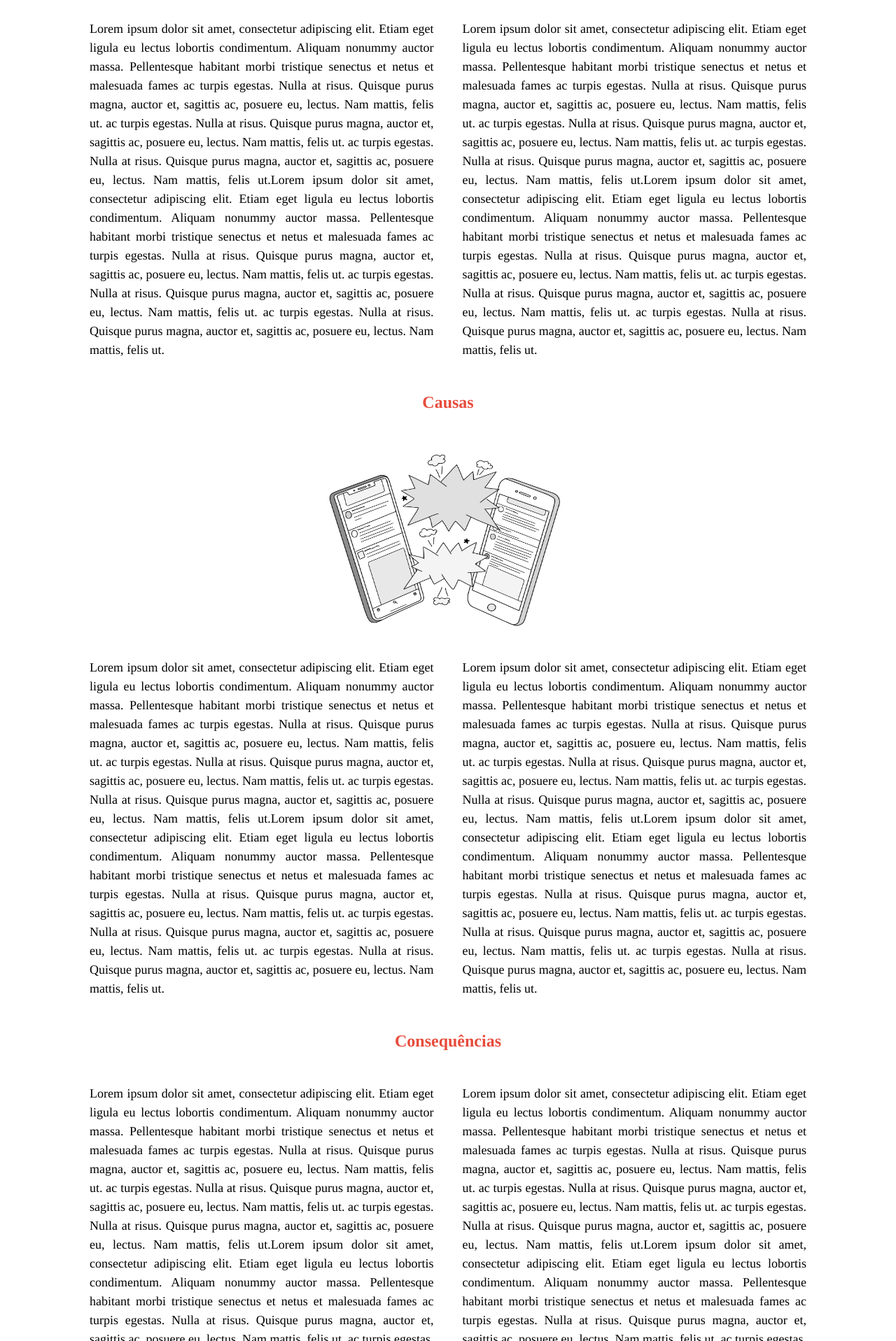
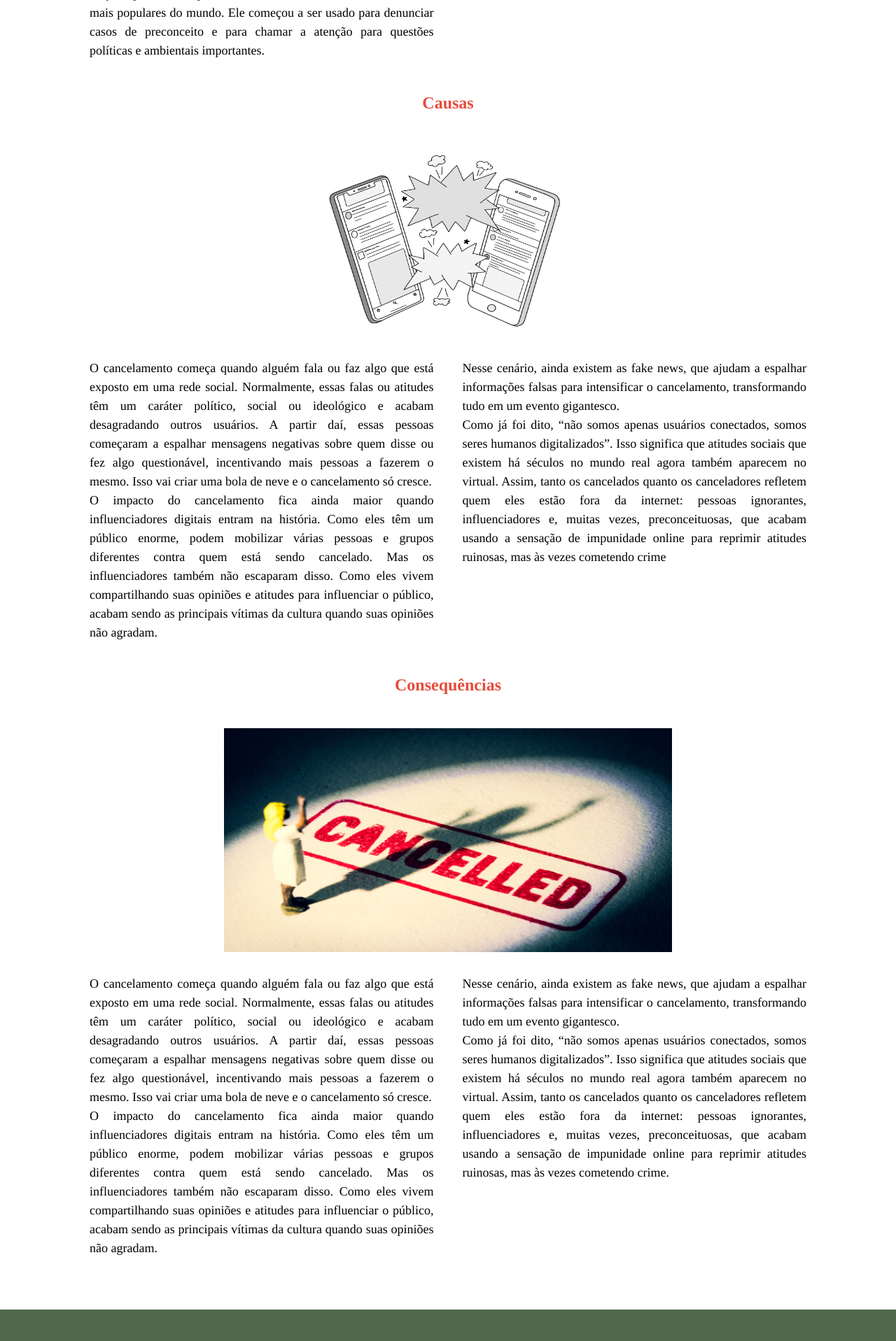
Before and after one commit to helo-isa/Projeto-Integrador-III, a Flask app: page /cancelamento in a window 1280 px wide. Shown: the part 663-2580 px from the top of the page at 70% size. Run offline with Flask 3, Linux system fonts and the light colour scheme; some libraries are stand-ins or nearby versions.

Commit message:
atualizações

```diff
--- a/app/templates/cancelamento.html
+++ b/app/templates/cancelamento.html
@@ -46,12 +46,16 @@
     <section>
         <h1 class="titulo1">O CANCELAMENTO</h1>
         <div class="imagens">
-            <img src="../static/imagens/cancelamento3.jpg" alt=""  class="img">
+            <!-- <img src="../static/imagens/cancelamento3.jpg" alt=""  class="img"> -->
         </div>
         <div class="container">
             <div class="textos">
-                <div class="coluna"> Lorem ipsum dolor sit amet, consectetur adipiscing elit. Etiam eget ligula eu lectus lobortis condimentum. Aliquam nonummy auctor massa. Pellentesque habitant morbi tristique senectus et netus et malesuada fames ac turpis egestas. Nulla at risus. Quisque purus magna, auctor et, sagittis ac, posuere eu, lectus. Nam mattis, felis ut. ac turpis egestas. Nulla at risus. Quisque purus magna, auctor et, sagittis ac, posuere eu, lectus. Nam mattis, felis ut. ac turpis egestas. Nulla at risus. Quisque purus magna, auctor et, sagittis ac, posuere eu, lectus. Nam mattis, felis ut.Lorem ipsum dolor sit amet, consectetur adipiscing elit. Etiam eget ligula eu lectus lobortis condimentum. Aliquam nonummy auctor massa. Pellentesque habitant morbi tristique senectus et netus et malesuada fames ac turpis egestas. Nulla at risus. Quisque purus magna, auctor et, sagittis ac, posuere eu, lectus. Nam mattis, felis ut. ac turpis egestas. Nulla at risus. Quisque purus magna, auctor et, sagittis ac, posuere eu, lectus. Nam mattis, felis ut. ac turpis egestas. Nulla at risus. Quisque purus magna, auctor et, sagittis ac, posuere eu, lectus. Nam mattis, felis ut. </div>
-                <div class="coluna"> Lorem ipsum dolor sit amet, consectetur adipiscing elit. Etiam eget ligula eu lectus lobortis condimentum. Aliquam nonummy auctor massa. Pellentesque habitant morbi tristique senectus et netus et malesuada fames ac turpis egestas. Nulla at risus. Quisque purus magna, auctor et, sagittis ac, posuere eu, lectus. Nam mattis, felis ut. ac turpis egestas. Nulla at risus. Quisque purus magna, auctor et, sagittis ac, posuere eu, lectus. Nam mattis, felis ut. ac turpis egestas. Nulla at risus. Quisque purus magna, auctor et, sagittis ac, posuere eu, lectus. Nam mattis, felis ut.Lorem ipsum dolor sit amet, consectetur adipiscing elit. Etiam eget ligula eu lectus lobortis condimentum. Aliquam nonummy auctor massa. Pellentesque habitant morbi tristique senectus et netus et malesuada fames ac turpis egestas. Nulla at risus. Quisque purus magna, auctor et, sagittis ac, posuere eu, lectus. Nam mattis, felis ut. ac turpis egestas. Nulla at risus. Quisque purus magna, auctor et, sagittis ac, posuere eu, lectus. Nam mattis, felis ut. ac turpis egestas. Nulla at risus. Quisque purus magna, auctor et, sagittis ac, posuere eu, lectus. Nam mattis, felis ut. </div>
+                <div class="coluna"> As discussões dos gregos sobre os problemas sociais foram super importantes para o desenvolvimento da sociedade. O autor traz o conceito de "ágora virtual", destacando que hoje em dias essas conversas continuam acontecendo, mas não mais nas praças públicas como os gregos atenienses fizeram. Agora, elas rolam nos ambientes virtuais, como nas redes sociais. Essa nova ágora surgiu com o avanço da tecnologia, criando outros espaços para discutir a evolução da sociedade. Mas, junto com isso, também abriu espaço para coisas como o cancelamento.
+                <br>
+                Nos Estados Unidos, o termo “cancelamento” começou a ganhar força lá por 2017, especialmente no Twitter, uma das redes sociais mais populares do mundo. Ele começou a ser usado para denunciar casos de preconceito e para chamar a atenção para questões políticas e ambientais importantes.  </div>
+                <div class="coluna"> A ideia era debater assuntos de grande relevância social. Só que, com o tempo, o significado mudou. O cancelamento passou a ser mais sobre julgar pessoas ou empresas por causa de alguma atitude ou fala, tentando acabar com a influência delas.
+                <br>
+                As redes sociais, por sua vez, dão espaço para a liberdade de expressão, permitindo que qualquer pessoa compartilhe suas opiniões e ideias. Mas essa liberdade também gera conflitos, porque nem todo mundo concorda com tudo o que é dito ou feito online. E é nesse contexto que surge a cultura do cancelamento, trazendo várias polêmicas sobre o que é aceitável ou não. </div>
             </div>
         </div>
 
@@ -59,20 +63,29 @@
         <div class="imagens"><img src="../static/imagens/cancelamento2.png" style="height: 17em; width: 25em;"></div>
         <div class="container">
             <div class="textos">
-                <div class="coluna"> Lorem ipsum dolor sit amet, consectetur adipiscing elit. Etiam eget ligula eu lectus lobortis condimentum. Aliquam nonummy auctor massa. Pellentesque habitant morbi tristique senectus et netus et malesuada fames ac turpis egestas. Nulla at risus. Quisque purus magna, auctor et, sagittis ac, posuere eu, lectus. Nam mattis, felis ut. ac turpis egestas. Nulla at risus. Quisque purus magna, auctor et, sagittis ac, posuere eu, lectus. Nam mattis, felis ut. ac turpis egestas. Nulla at risus. Quisque purus magna, auctor et, sagittis ac, posuere eu, lectus. Nam mattis, felis ut.Lorem ipsum dolor sit amet, consectetur adipiscing elit. Etiam eget ligula eu lectus lobortis condimentum. Aliquam nonummy auctor massa. Pellentesque habitant morbi tristique senectus et netus et malesuada fames ac turpis egestas. Nulla at risus. Quisque purus magna, auctor et, sagittis ac, posuere eu, lectus. Nam mattis, felis ut. ac turpis egestas. Nulla at risus. Quisque purus magna, auctor et, sagittis ac, posuere eu, lectus. Nam mattis, felis ut. ac turpis egestas. Nulla at risus. Quisque purus magna, auctor et, sagittis ac, posuere eu, lectus. Nam mattis, felis ut. </div>
-                <div class="coluna" >Lorem ipsum dolor sit amet, consectetur adipiscing elit. Etiam eget ligula eu lectus lobortis condimentum. Aliquam nonummy auctor massa. Pellentesque habitant morbi tristique senectus et netus et malesuada fames ac turpis egestas. Nulla at risus. Quisque purus magna, auctor et, sagittis ac, posuere eu, lectus. Nam mattis, felis ut. ac turpis egestas. Nulla at risus. Quisque purus magna, auctor et, sagittis ac, posuere eu, lectus. Nam mattis, felis ut. ac turpis egestas. Nulla at risus. Quisque purus magna, auctor et, sagittis ac, posuere eu, lectus. Nam mattis, felis ut.Lorem ipsum dolor sit amet, consectetur adipiscing elit. Etiam eget ligula eu lectus lobortis condimentum. Aliquam nonummy auctor massa. Pellentesque habitant morbi tristique senectus et netus et malesuada fames ac turpis egestas. Nulla at risus. Quisque purus magna, auctor et, sagittis ac, posuere eu, lectus. Nam mattis, felis ut. ac turpis egestas. Nulla at risus. Quisque purus magna, auctor et, sagittis ac, posuere eu, lectus. Nam mattis, felis ut. ac turpis egestas. Nulla at risus. Quisque purus magna, auctor et, sagittis ac, posuere eu, lectus. Nam mattis, felis ut.</div>
+                <div class="coluna"> O cancelamento começa quando alguém fala ou faz algo que está exposto em uma rede social. Normalmente, essas falas ou atitudes têm um caráter político, social ou ideológico e acabam desagradando outros usuários. A partir daí, essas pessoas começaram a espalhar mensagens negativas sobre quem disse ou fez algo questionável, incentivando mais pessoas a fazerem o mesmo. Isso vai criar uma bola de neve e o cancelamento só cresce.
+                <br>
+                O impacto do cancelamento fica ainda maior quando influenciadores digitais entram na história. Como eles têm um público enorme, podem mobilizar várias pessoas e grupos diferentes contra quem está sendo cancelado. Mas os influenciadores também não escaparam disso. Como eles vivem compartilhando suas opiniões e atitudes para influenciar o público, acabam sendo as principais vítimas da cultura quando suas opiniões não agradam. </div>
+                <div class="coluna" >Nesse cenário, ainda existem as fake news, que ajudam a espalhar informações falsas para intensificar o cancelamento, transformando tudo em um evento gigantesco.
+                <br>
+                Como já foi dito, “não somos apenas usuários conectados, somos seres humanos digitalizados”. Isso significa que atitudes sociais que existem há séculos no mundo real agora também aparecem no virtual. Assim, tanto os cancelados quanto os canceladores refletem quem eles estão fora da internet: pessoas ignorantes, influenciadores e, muitas vezes, preconceituosas, que acabam usando a sensação de impunidade online para reprimir atitudes ruinosas, mas às vezes cometendo crime</div>
             </div>
         </div>
 
 
         <h2 class="subtitulos">Consequências</h2>
+        <div class="imagens"><img src="../static/imagens/cancelamento1.jpg" alt="" class="img"></div>
         <div class="container">
             <div class="textos">
-                <div class="coluna"> Lorem ipsum dolor sit amet, consectetur adipiscing elit. Etiam eget ligula eu lectus lobortis condimentum. Aliquam nonummy auctor massa. Pellentesque habitant morbi tristique senectus et netus et malesuada fames ac turpis egestas. Nulla at risus. Quisque purus magna, auctor et, sagittis ac, posuere eu, lectus. Nam mattis, felis ut. ac turpis egestas. Nulla at risus. Quisque purus magna, auctor et, sagittis ac, posuere eu, lectus. Nam mattis, felis ut. ac turpis egestas. Nulla at risus. Quisque purus magna, auctor et, sagittis ac, posuere eu, lectus. Nam mattis, felis ut.Lorem ipsum dolor sit amet, consectetur adipiscing elit. Etiam eget ligula eu lectus lobortis condimentum. Aliquam nonummy auctor massa. Pellentesque habitant morbi tristique senectus et netus et malesuada fames ac turpis egestas. Nulla at risus. Quisque purus magna, auctor et, sagittis ac, posuere eu, lectus. Nam mattis, felis ut. ac turpis egestas. Nulla at risus. Quisque purus magna, auctor et, sagittis ac, posuere eu, lectus. Nam mattis, felis ut. ac turpis egestas. Nulla at risus. Quisque purus magna, auctor et, sagittis ac, posuere eu, lectus. Nam mattis, felis ut.</div>
-                <div class="coluna"> Lorem ipsum dolor sit amet, consectetur adipiscing elit. Etiam eget ligula eu lectus lobortis condimentum. Aliquam nonummy auctor massa. Pellentesque habitant morbi tristique senectus et netus et malesuada fames ac turpis egestas. Nulla at risus. Quisque purus magna, auctor et, sagittis ac, posuere eu, lectus. Nam mattis, felis ut. ac turpis egestas. Nulla at risus. Quisque purus magna, auctor et, sagittis ac, posuere eu, lectus. Nam mattis, felis ut. ac turpis egestas. Nulla at risus. Quisque purus magna, auctor et, sagittis ac, posuere eu, lectus. Nam mattis, felis ut.Lorem ipsum dolor sit amet, consectetur adipiscing elit. Etiam eget ligula eu lectus lobortis condimentum. Aliquam nonummy auctor massa. Pellentesque habitant morbi tristique senectus et netus et malesuada fames ac turpis egestas. Nulla at risus. Quisque purus magna, auctor et, sagittis ac, posuere eu, lectus. Nam mattis, felis ut. ac turpis egestas. Nulla at risus. Quisque purus magna, auctor et, sagittis ac, posuere eu, lectus. Nam mattis, felis ut. ac turpis egestas. Nulla at risus. Quisque purus magna, auctor et, sagittis ac, posuere eu, lectus. Nam mattis, felis ut.</div>
+                <div class="coluna"> O cancelamento começa quando alguém fala ou faz algo que está exposto em uma rede social. Normalmente, essas falas ou atitudes têm um caráter político, social ou ideológico e acabam desagradando outros usuários. A partir daí, essas pessoas começaram a espalhar mensagens negativas sobre quem disse ou fez algo questionável, incentivando mais pessoas a fazerem o mesmo. Isso vai criar uma bola de neve e o cancelamento só cresce.
+
+                <br>
+                O impacto do cancelamento fica ainda maior quando influenciadores digitais entram na história. Como eles têm um público enorme, podem mobilizar várias pessoas e grupos diferentes contra quem está sendo cancelado. Mas os influenciadores também não escaparam disso. Como eles vivem compartilhando suas opiniões e atitudes para influenciar o público, acabam sendo as principais vítimas da cultura quando suas opiniões não agradam. </div>
+                <div class="coluna"> Nesse cenário, ainda existem as fake news, que ajudam a espalhar informações falsas para intensificar o cancelamento, transformando tudo em um evento gigantesco.
+                <br>
+                Como já foi dito, “não somos apenas usuários conectados, somos seres humanos digitalizados”. Isso significa que atitudes sociais que existem há séculos no mundo real agora também aparecem no virtual. Assim, tanto os cancelados quanto os canceladores refletem quem eles estão fora da internet: pessoas ignorantes, influenciadores e, muitas vezes, preconceituosas, que acabam usando a sensação de impunidade online para reprimir atitudes ruinosas, mas às vezes cometendo crime.</div>
             </div>
         </div>
-        <div class="imagens"><img src="../static/imagens/cancelamento1.jpg" alt="" class="img" ></div>
     </section>
 
     <footer>
--- a/app/templates/equipe.html
+++ b/app/templates/equipe.html
@@ -71,12 +71,12 @@
 
     <div class="cards">
         <div class="card">
-            <img src="../static/imagens/equipe.png" alt="nome">
+            <img src="../static/imagens/ana.jpeg" alt="nome">
             <div class="overlay">Ana Kelly</div>
         </div>
 
         <div class="card">
-            <img src="../static/imagens/heloisa.jpg" alt="nome">
+            <img src="../static/imagens/heloisa.jpeg" alt="nome">
             <div class="overlay">Heloísa</div>
         </div>
 
@@ -91,7 +91,7 @@
         </div>
 
         <div class="card">
-            <img src="../static/imagens/equipe.png" alt="nome">
+            <img src="../static/imagens/guilherme.jpeg" alt="nome">
             <div class="overlay">Guilherme</div>
         </div>
     </div>
--- a/app/templates/index.html
+++ b/app/templates/index.html
@@ -46,7 +46,7 @@
     <section id="sectionCards">
         <div id="noticiaprincipal">
         <div id="card1">
-            <img src="../static/imagens/thiagomachete.png" alt="">
+            <img src="../static/imagens/thiagomairamanchete.png" alt="">
             <div class="overlay">    Caso Monark, os diversos ataques que o influenciador recebeu na mídia</div>
 
         </div>
--- a/app/templates/noticias.html
+++ b/app/templates/noticias.html
@@ -50,7 +50,7 @@
 <div id="principaisnoticias">
         <div id="not1">
             <div id="foto1">
-                <img src="../static/imagens/thiago.png" alt="">
+                <img src="../static/imagens/thiagoemaira.png" alt="">
             </div>
             <div id="manchete1">
                 <p class="titulomanchete">Essa é a notícia 1</p>
```
Also changed, not shown: app/static/imagens/ana.jpeg (added), app/static/imagens/guilherme.jpeg (added), app/static/imagens/heloisa.jpeg (added), app/static/imagens/heloisa.jpg (deleted), app/static/imagens/thiago.png (deleted), app/static/imagens/thiagoemaira.png (added), app/static/imagens/thiagomachete.png (deleted), app/static/imagens/thiagomairamanchete.png (added).
